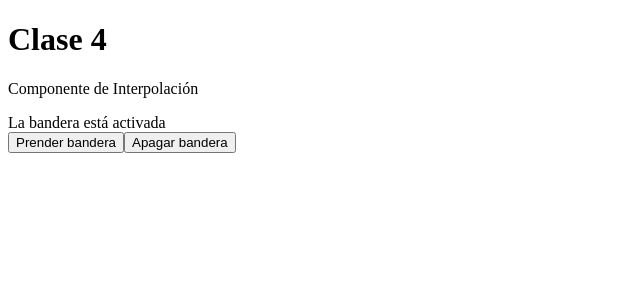
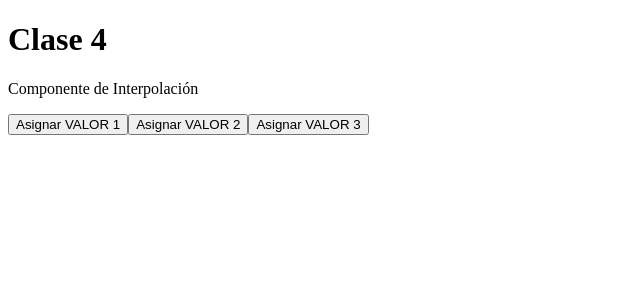
Before and after one commit to alexmarinmendez/40755-clases-angular, an Angular app: page / in a window 1280 px wide. Shown: the top 300 px of the page, without its empty margins (0-640 px from the left). Built offline with nearby package versions, Linux system fonts and the light colour scheme.

Commit message:
feat: clase 4 - ngSwitch

```diff
--- a/src/app/clase04/interpolacion/interpolacion.component.html
+++ b/src/app/clase04/interpolacion/interpolacion.component.html
@@ -18,6 +18,15 @@
 <!-- <ul>
   <li *ngFor="let persona of personas">Nombre: {{ persona }}</li>
 </ul> -->
-<div *ngIf="bandera">La bandera está activada</div>
+<!-- <div *ngIf="bandera">La bandera está activada</div>
 <button (click)="bandera = true">Prender bandera</button>
-<button (click)="bandera = false">Apagar bandera</button>
+<button (click)="bandera = false">Apagar bandera</button> -->
+
+<div [ngSwitch]="valorSwitch">
+  <span *ngSwitchCase="'valor1'">Valor 1</span>
+  <span *ngSwitchCase="'valor2'">Valor 2</span>
+  <span *ngSwitchCase="'valor3'">Valor 3</span>
+</div>
+<button (click)="valorSwitch = 'valor1'">Asignar VALOR 1</button>
+<button (click)="valorSwitch = 'valor2'">Asignar VALOR 2</button>
+<button (click)="valorSwitch = 'valor3'">Asignar VALOR 3</button>
--- a/src/app/clase04/interpolacion/interpolacion.component.ts
+++ b/src/app/clase04/interpolacion/interpolacion.component.ts
@@ -11,6 +11,7 @@ export class InterpolacionComponent implements OnInit {
   // public nombre: string = 'Clase 4 de Interpolación';
   public personas = ['José', 'Juan', 'Julio'];
   public bandera = true;
+  public valorSwitch: string | undefined;
 
   ngOnInit(): void {
     // this.nombre = 'Clase 4 de Interpolación';
```
